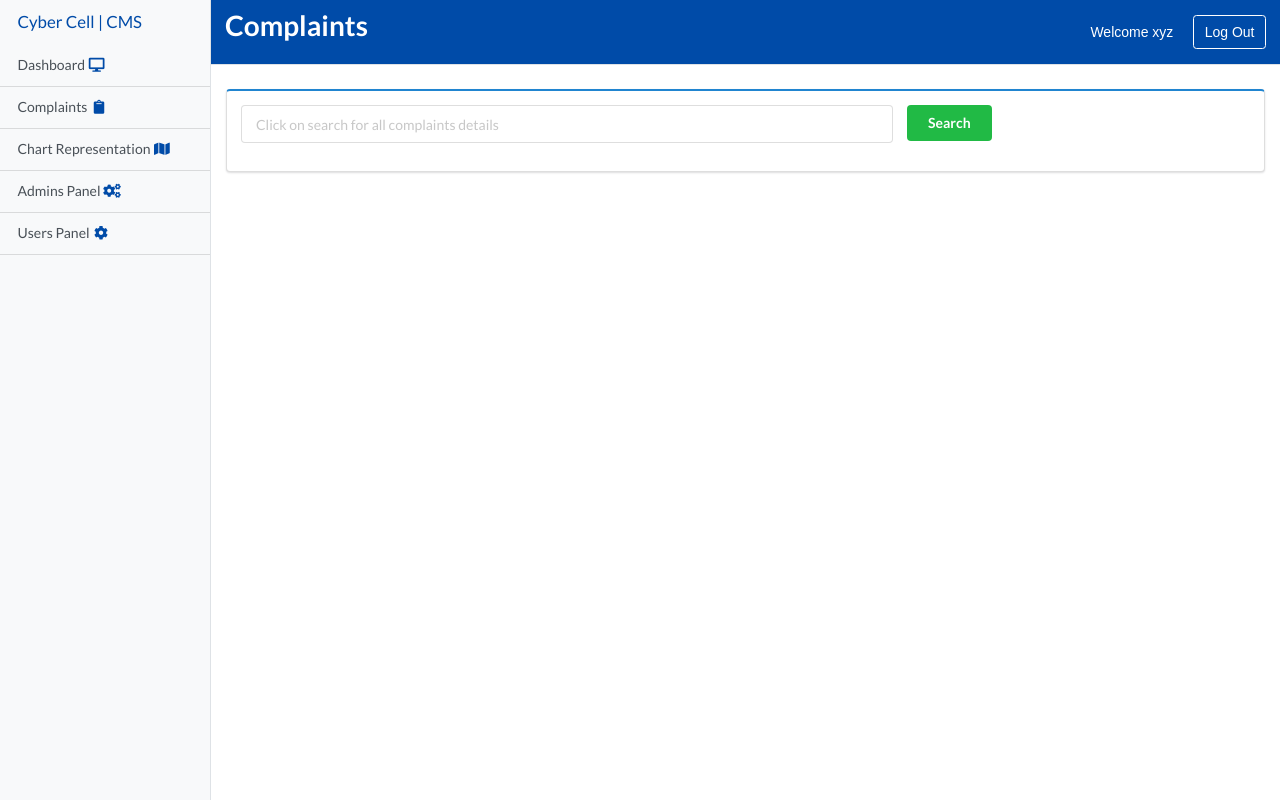
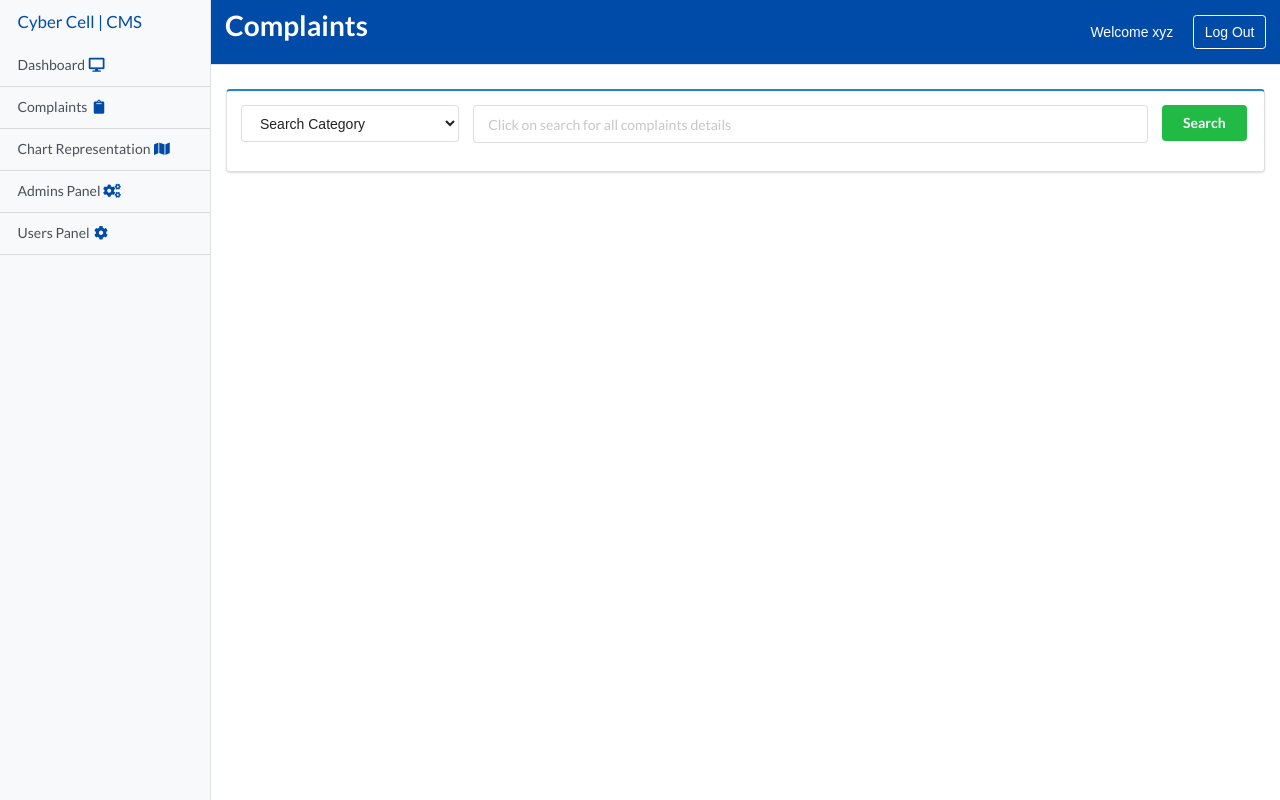
Before and after one commit to anujgunjad/cms_project, a PHP site: page /admin/complaints.php in a window 1280 px wide. Run offline with PHP 8.4, Linux system fonts and the light colour scheme; some libraries are stand-ins or nearby versions.

Commit message:
Added Dropdown

```diff
--- a/admin/complaints.php
+++ b/admin/complaints.php
@@ -16,7 +16,16 @@
     <div id="mega-wrapper" class="container-fluid">
       <div class="ui blue segment admin-search-form">
         <div class="ui form">
-          <div class="two fields">
+          <div class="fields">
+          <div class="five wide field dropdown-search-form">
+            <select>
+              <option value="">Search Category</option>
+              <option value="1">Applicant Name</option>
+              <option value="2">Complaint Number</option>
+              <option value="3">Applicant Phone Number</option>
+              <option value="4">Suspect Name</option>
+            </select>
+          </div>
             <div class="fifteen wide field">
               <input placeholder="Click on search for all complaints details" type="text">
             </div>
--- a/admin/css/styles-admin.css
+++ b/admin/css/styles-admin.css
@@ -11,3 +11,8 @@
   background: transparent !important;
   color: #004ba8;
 }
+
+/* ADMIN COMPLAINTS PAGE */
+.dropdown-search-form > select > option:hover {
+  border: none !important;
+}
--- a/admin/react-admin/complaints-react.php
+++ b/admin/react-admin/complaints-react.php
@@ -52,7 +52,8 @@
         }
       }
 
-const renderComponent = () => {
     ReactDOM.render(<Complaints />, document.getElementById('render-container'));
-}
+// const renderComponent = () => {
+//     ReactDOM.render(<Complaints />, document.getElementById('render-container'));
+// }
 </script>
```
